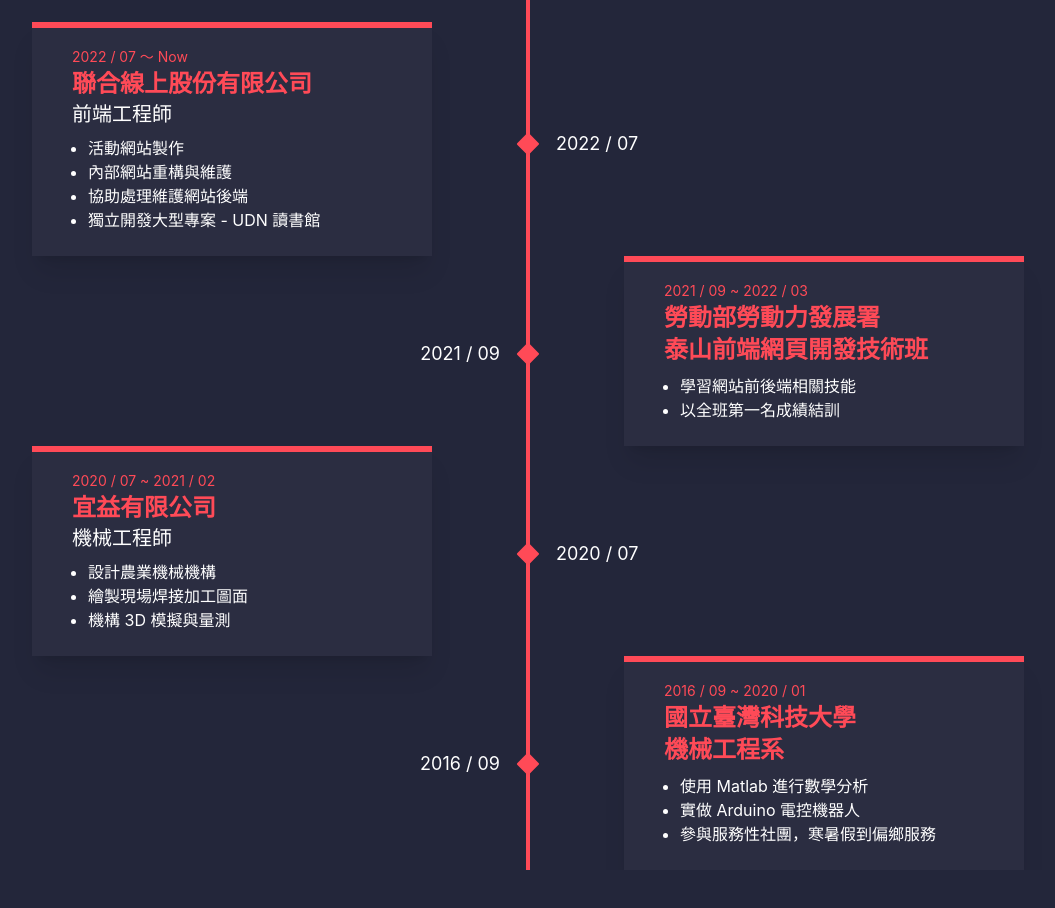
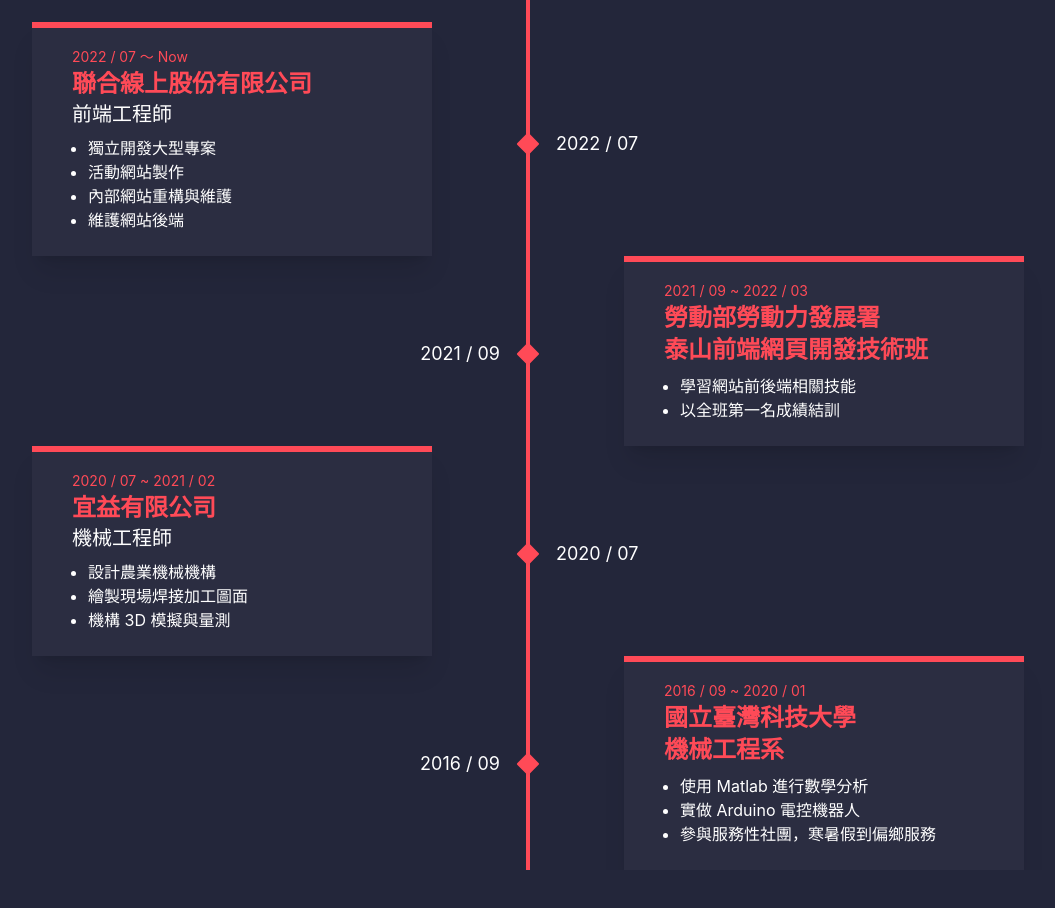
Before and after one commit to Link1515/Link1515.github.io, an Astro site: page / in a window 1280 px wide. Shown: the part 1580-2488 px from the top of the page, without its empty margins (112-1167 px from the left). Built offline with nearby package versions, Linux system fonts and the light colour scheme; Astro itself is replaced by a stand-in of ours.

Commit message:
update content

```diff
--- a/src/components/Experience.astro
+++ b/src/components/Experience.astro
@@ -14,10 +14,10 @@
         title={['聯合線上股份有限公司']}
         subTitle="前端工程師"
         list={[
+          '獨立開發大型專案',
           '活動網站製作',
           '內部網站重構與維護',
-          '協助處理維護網站後端',
-          '獨立開發大型專案 - UDN 讀書館',
+          '維護網站後端',
         ]}
       />
     </div>
```
